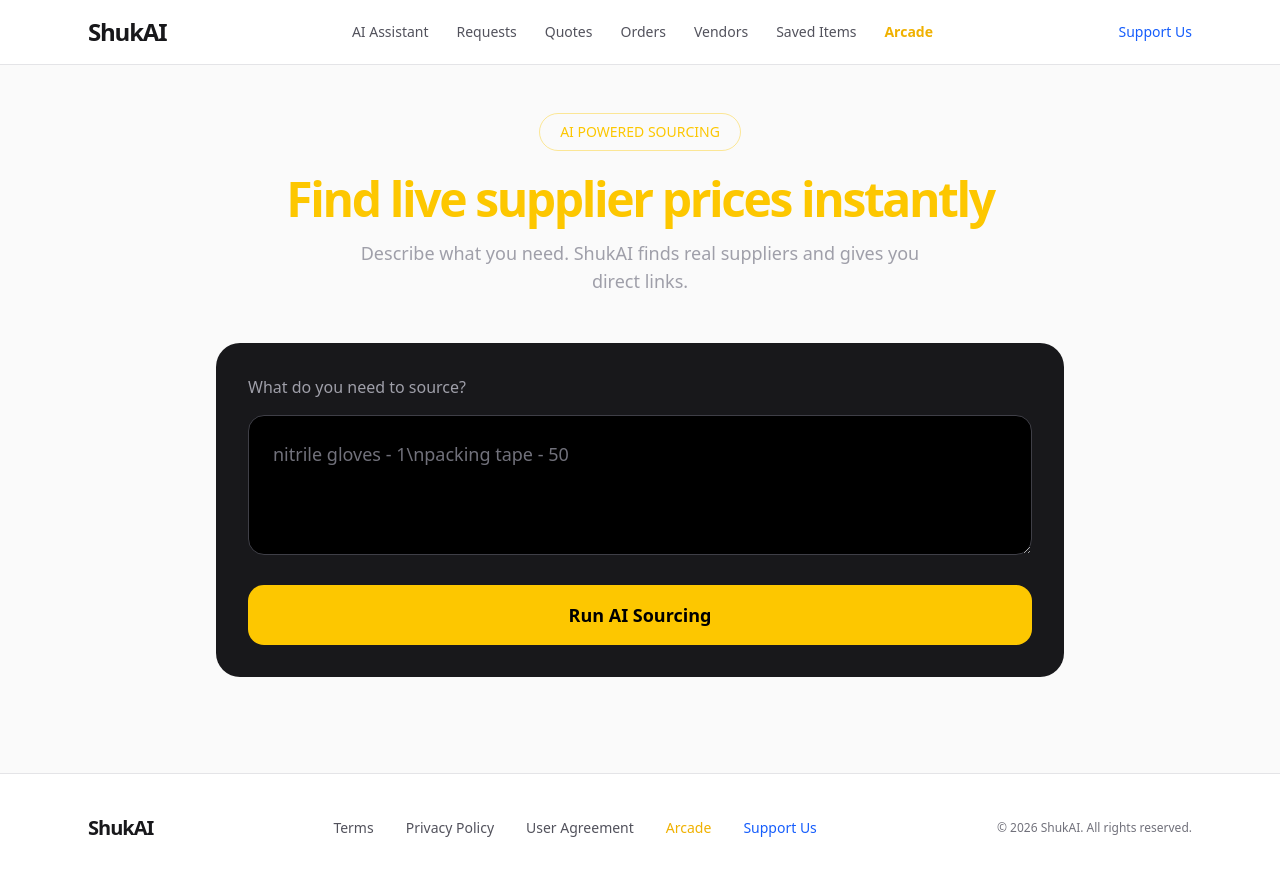
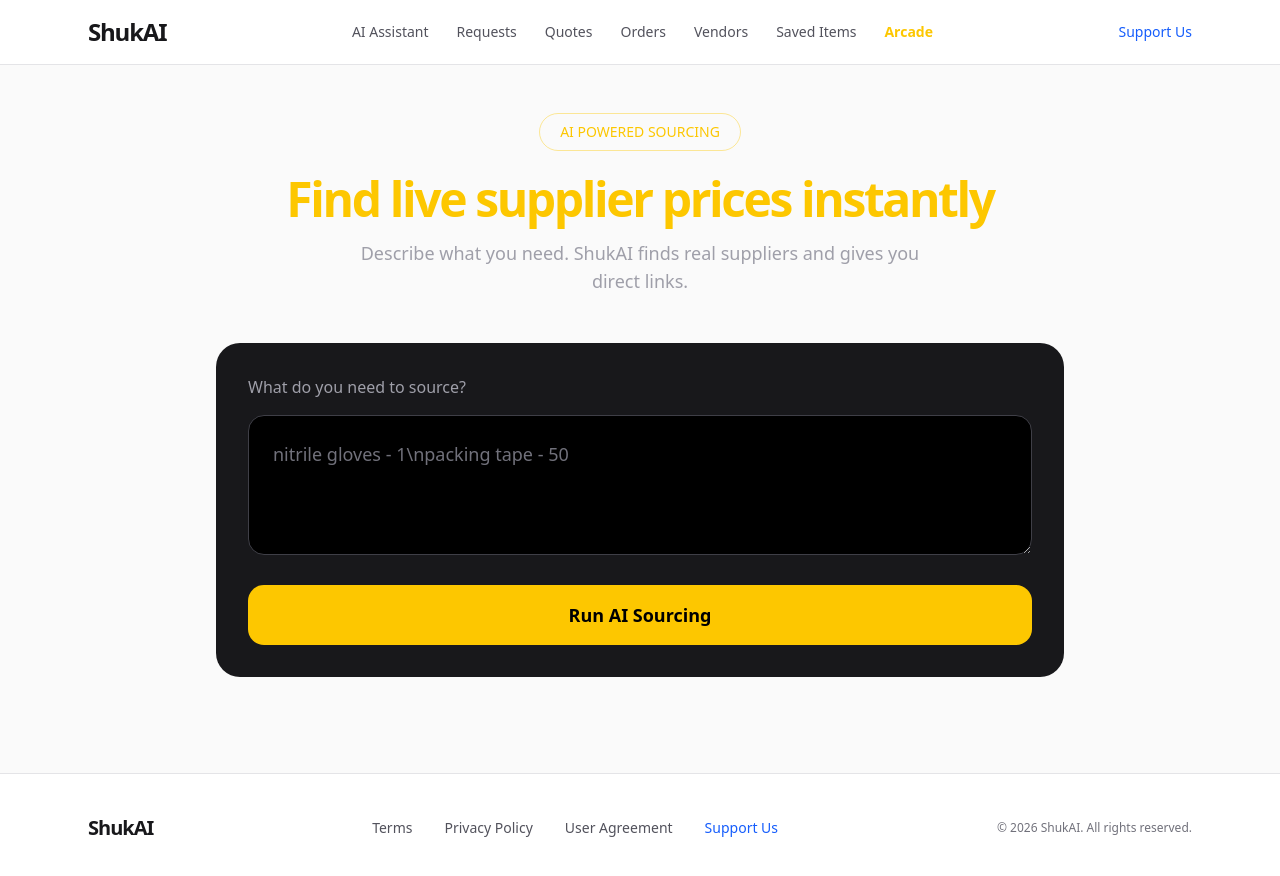
Before and after one commit to Gr33nstonecorp/shuka, a Next.js app: page / in a window 1280 px wide. Shown: the top 876 px of the page. Built offline with nearby package versions, Linux system fonts and the light colour scheme.

Commit message:
Update navigation links and layout structure

```diff
--- a/app/layout.tsx
+++ b/app/layout.tsx
@@ -6,6 +6,7 @@ export const metadata = {
   description: "AI procurement platform for modern teams",
 };
 
+// Force fresh render (prevents caching issues)
 export const dynamic = "force-dynamic";
 
 export default function RootLayout({
@@ -16,15 +17,20 @@ export default function RootLayout({
   return (
     <html lang="en">
       <body className="min-h-screen bg-zinc-50 dark:bg-zinc-950 text-zinc-900 dark:text-zinc-100 flex flex-col">
+
+        {/* NAVBAR */}
         <nav className="border-b border-zinc-200 dark:border-zinc-800 bg-white dark:bg-zinc-900 sticky top-0 z-50">
           <div className="max-w-6xl mx-auto px-6 py-4 flex justify-between items-center">
+
+            {/* LOGO */}
             <Link
-              href="/"
+              href="/assistant"
               className="font-bold text-2xl tracking-tighter hover:text-blue-600 transition"
             >
               ShukAI
             </Link>
 
+            {/* NAV LINKS */}
             <div className="hidden md:flex gap-7 text-sm font-medium text-zinc-600 dark:text-zinc-400">
               <Link href="/assistant" className="hover:text-zinc-900 dark:hover:text-white transition">
                 AI Assistant
@@ -44,19 +50,18 @@ export default function RootLayout({
               <Link href="/saved-items" className="hover:text-zinc-900 dark:hover:text-white transition">
                 Saved Items
               </Link>
-              <Link href="/arcade" className="text-yellow-500 font-semibold hover:text-yellow-400 transition">
+
+              {/* 🎮 NEW ARCADE LINK */}
+              <Link
+                href="/arcade"
+                className="text-yellow-400 font-semibold hover:text-yellow-300 transition"
+              >
                 Arcade
               </Link>
             </div>
 
+            {/* RIGHT SIDE */}
             <div className="flex items-center gap-4">
-              <Link
-                href="/arcade"
-                className="md:hidden text-sm font-semibold text-yellow-500 hover:text-yellow-400 transition"
-              >
-                Arcade
-              </Link>
-
               <Link
                 href="/pricing"
                 className="text-sm font-medium text-blue-600 hover:text-blue-700 transition"
@@ -67,12 +72,19 @@ export default function RootLayout({
           </div>
         </nav>
 
-        <main className="flex-1">{children}</main>
+        {/* MAIN CONTENT */}
+        <main className="flex-1">
+          {children}
+        </main>
 
+        {/* FOOTER */}
         <footer className="border-t border-zinc-200 dark:border-zinc-800 bg-white dark:bg-zinc-900 mt-auto">
           <div className="max-w-6xl mx-auto px-6 py-10">
             <div className="flex flex-col md:flex-row justify-between items-center gap-6">
-              <div className="font-bold text-xl tracking-tighter">ShukAI</div>
+
+              <div className="font-bold text-xl tracking-tighter">
+                ShukAI
+              </div>
 
               <div className="flex flex-wrap gap-x-8 gap-y-3 text-sm text-zinc-600 dark:text-zinc-400">
                 <Link href="/terms" className="hover:text-zinc-900 dark:hover:text-white transition">
@@ -83,9 +95,6 @@ export default function RootLayout({
                 </Link>
                 <Link href="/msa" className="hover:text-zinc-900 dark:hover:text-white transition">
                   User Agreement
-                </Link>
-                <Link href="/arcade" className="hover:text-zinc-900 dark:hover:text-white transition text-yellow-500 font-medium">
-                  Arcade
                 </Link>
                 <Link href="/pricing" className="hover:text-zinc-900 dark:hover:text-white transition font-medium text-blue-600">
                   Support Us
@@ -98,6 +107,7 @@ export default function RootLayout({
             </div>
           </div>
         </footer>
+
       </body>
     </html>
   );
```
